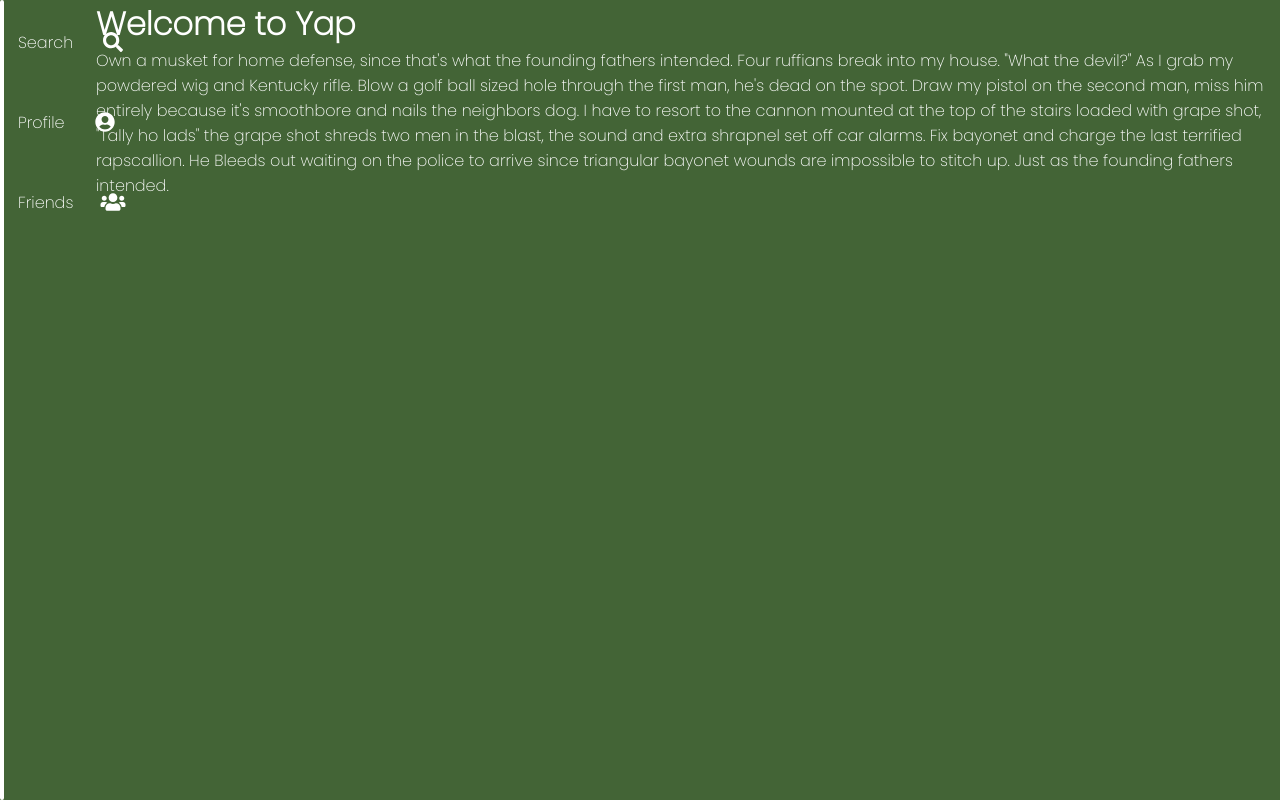
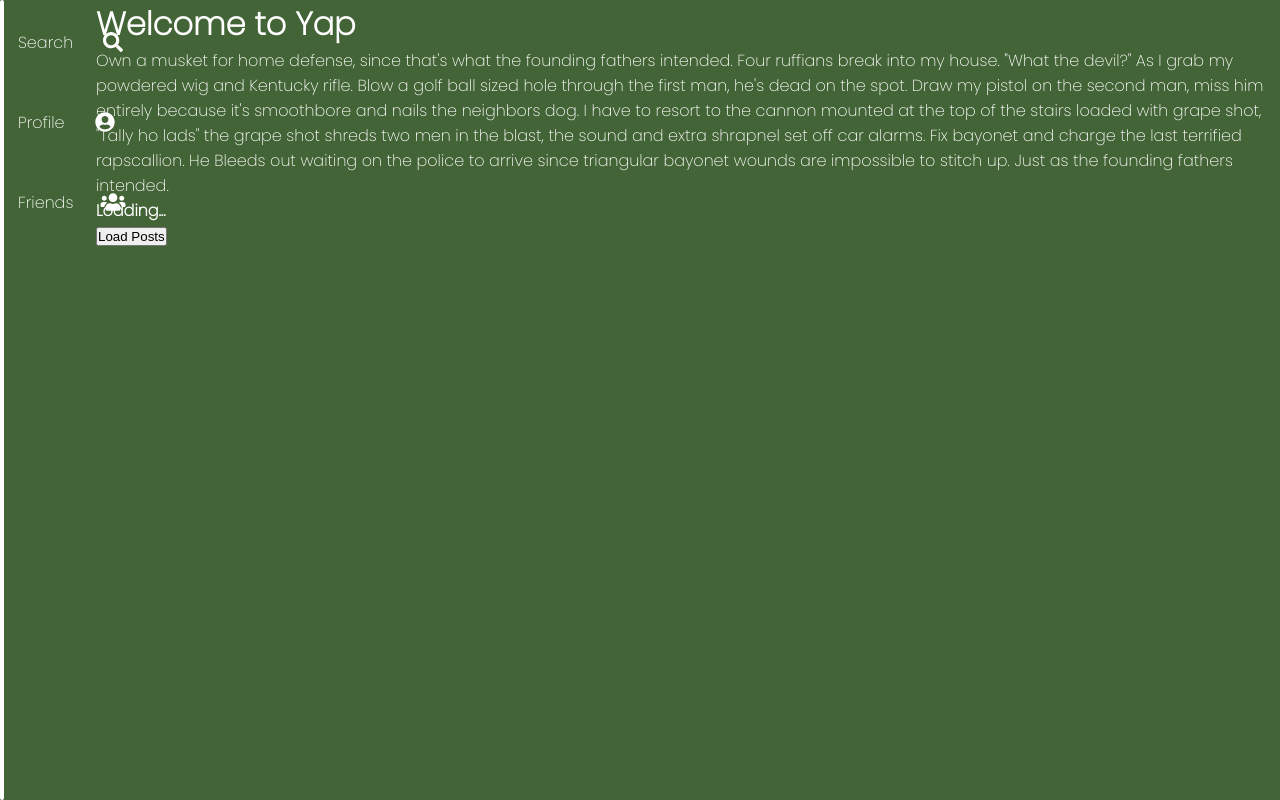
Before and after one commit to JamesNYim/Yap, a React (Create React App) app in the folder frontend/: page / in a window 1280 px wide. Built offline with nearby package versions, Linux system fonts and the light colour scheme.

Commit message:
Displays posts from database

```diff
--- /dev/null
+++ b/frontend/src/Components/Feed/Feed.jsx
@@ -0,0 +1,50 @@
+import React, { useState } from 'react';
+import InfiniteScroll from  "react-infinite-scroll-component";
+
+const BACKEND_URL = 'http://localhost:8888'
+
+export default function Feed() {
+    const [posts, setPosts] = useState([]);
+
+    const fetchPosts = async () => {
+        try {
+            const response = fetch(
+                BACKEND_URL + '/testKid',
+                {
+                    method: 'GET',
+                    headers: {
+                        'Content-Type': 'application/json',
+                    },
+                }
+            );
+            response.then(response => response.json())
+            .then(data => {
+                    console.log(data.posts);
+                    setPosts(data.posts)
+                }
+            )
+        }
+        catch(e) {
+            console.log("There was an error fetching posts", e);
+
+        }
+    }
+
+    return (
+        <div class = "scrollFeed">
+            <InfiniteScroll
+                dataLength={posts.length}
+                next={fetchPosts}
+                hasMore={true}
+                loader={<h4>Loading...</h4>}
+            >
+                {posts.map((post, index) => (
+                   <p key={index}> {post.content}</p>
+                ))}
+
+            </InfiniteScroll>
+            <button onClick={fetchPosts}>Load Posts</button> {/* Button to trigger fetchPosts */}
+
+        </div>
+    )
+}
--- a/frontend/src/Pages/Home/Home.jsx
+++ b/frontend/src/Pages/Home/Home.jsx
@@ -1,6 +1,7 @@
 import './Home.css';
 import React from 'react';
 import Navbar from '../../Components/Navbar/Navbar'
+import Feed from '../../Components/Feed/Feed'
 const Home = () => {
     document.body.setAttribute('class', 'home-page');
     return (
@@ -11,6 +12,7 @@
             <div class='content'>
                 <h1>Welcome to Yap</h1>
                 <p>Own a musket for home defense, since that's what the founding fathers intended. Four ruffians break into my house. "What the devil?" As I grab my powdered wig and Kentucky rifle. Blow a golf ball sized hole through the first man, he's dead on the spot. Draw my pistol on the second man, miss him entirely because it's smoothbore and nails the neighbors dog. I have to resort to the cannon mounted at the top of the stairs loaded with grape shot, "Tally ho lads" the grape shot shreds two men in the blast, the sound and extra shrapnel set off car alarms. Fix bayonet and charge the last terrified rapscallion. He Bleeds out waiting on the police to arrive since triangular bayonet wounds are impossible to stitch up. Just as the founding fathers intended.</p>
+                <Feed />
             </div>
         </div>
     );
```
Also changed, not shown: 1 other file (tests, documents, lock files or other folders).
